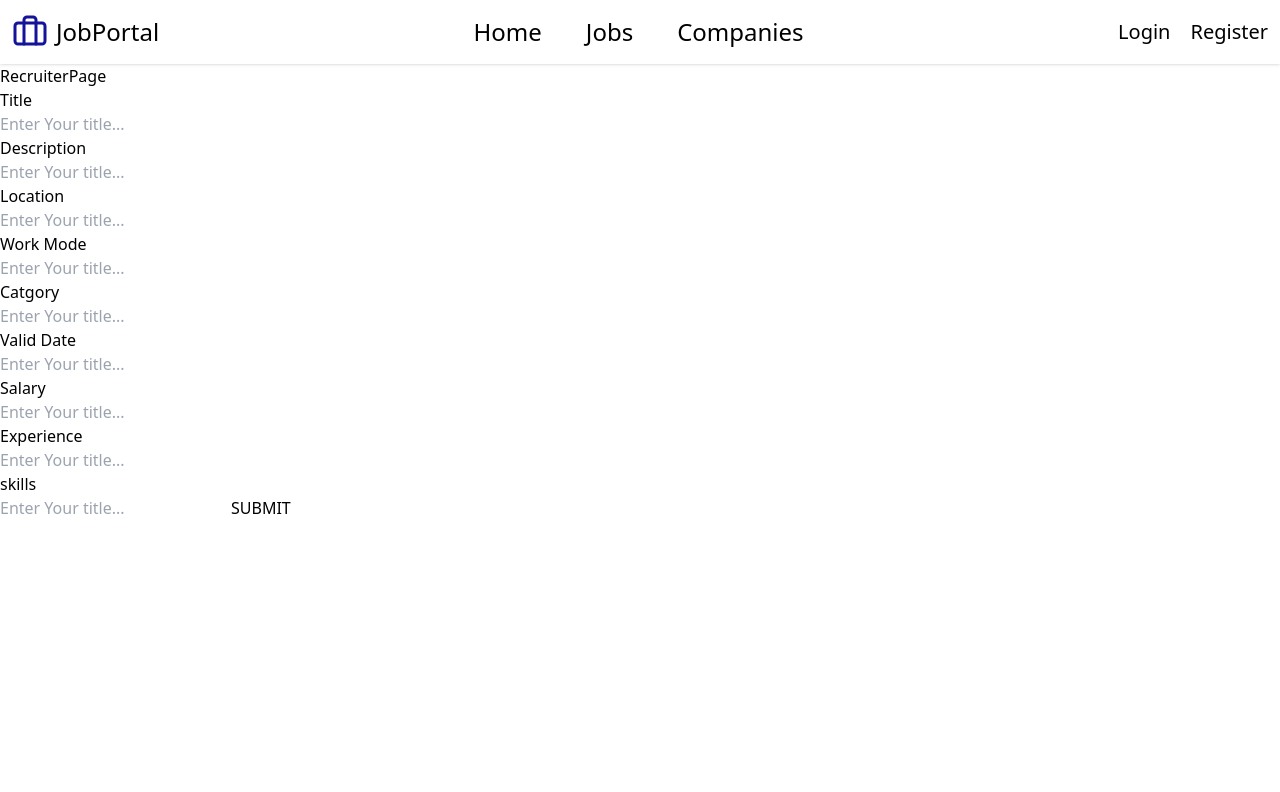
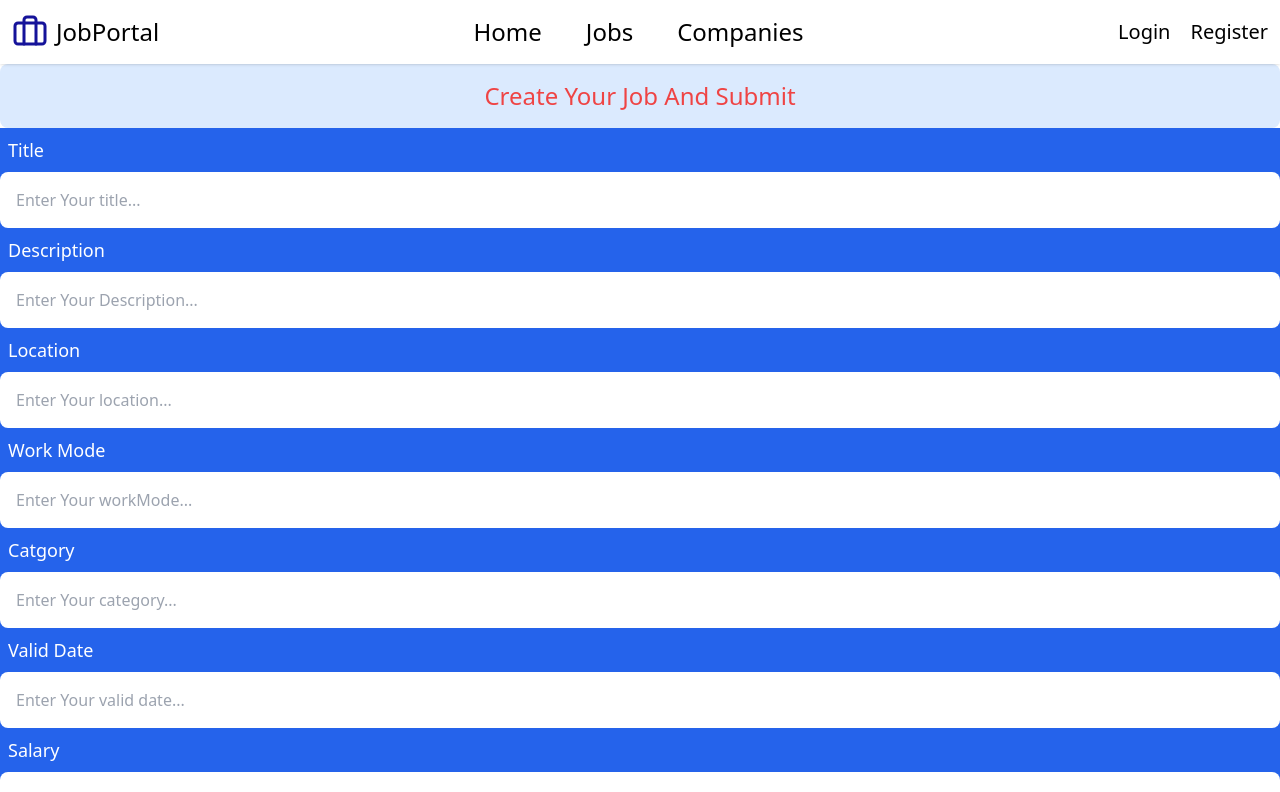
Before and after one commit to shamshadalam232/full-job-portal, a React app in the folder frontend/: page /create-job in a window 1280 px wide. Shown: the top 792 px of the page. Built offline with nearby package versions, Linux system fonts and the light colour scheme; no server answers; the HTML template or start-up script is replaced by a standard one.

Commit message:
some new styleing

```diff
--- a/frontend/src/pages/CreatePage.jsx
+++ b/frontend/src/pages/CreatePage.jsx
@@ -19,16 +19,32 @@ export default function CreatePage() {
   return (
     <>
     <div>
-      <h1>Applicants</h1>
+      <h1 className='text-center text-2xl p-4 bg-slate-300 text-white rounded-lg'>This Job Applicants</h1>
     </div>
 
     {applicant.map((item) => {
       return (
-      <div key={item._id}>
-       <h1>{item.candidate.name}</h1>
-       <h1>{item.candidate.email}</h1>
-       <h1>{item.candidate.phone}</h1>
-       <h1>{item.candidate.resume}</h1>
+      <div key={item._id} className='bg-blue-100 rounded-lg p-4 m-2'>
+        <div className='flex gap-4'>
+          <h1>Name :</h1>
+          <h1>{item.candidate.name}</h1>
+        </div>
+        <div className='flex gap-4'>
+          <h1>Email :</h1>
+          <h1>{item.candidate.email}</h1>
+        </div>
+        <div className='flex gap-4'>
+          <h1>Phone No :</h1>
+           <h1>{item.candidate.phone}</h1>
+        </div>
+        <div className='flex gap-4'>
+          <h1>Resume :</h1>
+          <h1>{item.candidate.resume}</h1>
+        </div>
+
+
+
+
     </div>
       )
     })}
--- a/frontend/src/pages/EditPage.jsx
+++ b/frontend/src/pages/EditPage.jsx
@@ -18,11 +18,11 @@ export default function EditPage() {
 
   const [companyLogo, setCompanyLogo] = useState(null)
 
-  useEffect (() => {
+  useEffect(() => {
     const getJob = async () => {
       const res = await api.get('/users/get-company')
       setFormData({
-         companyName : res.data.findCompany.companyName,
+        companyName: res.data.findCompany.companyName,
         companyDescription: res.data.findCompany.companyDescription,
         companyLocation: res.data.findCompany.companyLocation,
         companyIndustry: res.data.findCompany.companyIndustry,
@@ -34,7 +34,7 @@ export default function EditPage() {
       console.log(res.data.findCompany)
     }
     getJob()
-  },[])
+  }, [])
 
   const navigate = useNavigate()
 
@@ -59,7 +59,7 @@ export default function EditPage() {
     data.append('companyDescription', formData.companyDescription)
     data.append('companySocialLinks', formData.companySocialLinks)
 
-  if(companyLogo){
+    if (companyLogo) {
       data.append('companyLogo', companyLogo)
     }
     navigate('/company/profile')
@@ -71,32 +71,48 @@ console.log("FORM DATA:", [...data.entries()])
 
   return (
     <>
-      <div>EditPage</div>
+      <div className='bg-gray-100 p-4 text-2xl text-center'>Edit Your Company Profile</div>
+      <div className='bg-blue-100'>
+        <form onSubmit={handleSubmit}>
           <div>
-        <form onSubmit={handleSubmit}>
+            <h1>company Logo</h1>
+            <input className='w-full p-4 rounded-lg' onChange={(e) => setCompanyLogo(e.target.files[0])} name='companyLogo' placeholder='select your new photo' type='file' accept='image/jpeg,image/png' />
 
-          <h1>company Logo</h1>
-          <input onChange={(e) => setCompanyLogo(e.target.files[0])} name='companyLogo' placeholder='select your new photo' type='file' accept='image/jpeg,image/png'/>
+          </div>
+          <div>
+            <h1>Company Name</h1>
+            <input className='w-full p-4 m-2 rounded-lg' value={formData.companyName} onChange={handleChange} name='companyName' placeholder='Enter Your title...' type='text' />
+          </div>
 
-         <h1>Company Name</h1>
-        <input value={formData.companyName} onChange={handleChange} name='companyName' placeholder='Enter Your title...' type='text' />
+          <div>
+            <h1>Company Description</h1>
+            <input className='w-full p-4 m-2 rounded-lg' value={formData.companyDescription} name='companyDescription' onChange={handleChange} placeholder='Enter Your title...' type='text' />
 
-        <h1>Company Description</h1>
-        <input value={formData.companyDescription} name='companyDescription' onChange={handleChange} placeholder='Enter Your title...' type='text' />
+          </div>
+          <div>
+            <h1>Company Industry</h1>
+            <input className='w-full p-4 m-2 rounded-lg' value={formData.companyIndustry} onChange={handleChange} name='companyIndustry' placeholder='Enter Your title...' type='text' />
 
-        <h1>Company Industry</h1>
-        <input value={formData.companyIndustry} onChange={handleChange} name='companyIndustry' placeholder='Enter Your title...' type='text' />
+          </div>
+          <div>
+            <h1>Company Location</h1>
+            <input className='w-full p-4 m-2 rounded-lg' value={formData.companyLocation} onChange={handleChange} name='companyLocation' placeholder='Enter Your title...' type='text' />
 
-        <h1>Company Location</h1>
-        <input value={formData.companyLocation} onChange={handleChange} name='companyLocation' placeholder='Enter Your title...' type='text' />
+          </div>
+          <div>
+            <h1>Company Size</h1>
+            <input className='w-full p-4 m-2 rounded-lg' value={formData.companySize} onChange={handleChange} name='companySize' placeholder='Enter Your title...' type='text' />
 
-        <h1>Company Size</h1>
-        <input value={formData.companySize} onChange={handleChange} name='companySize' placeholder='Enter Your title...' type='text' />
+          </div>
+          <div>
+            <h1>Company Founded Year</h1>
+            <input className='w-full p-4 m-2 rounded-lg' value={formData.companyFoundedYear} onChange={handleChange} name='companyFoundedYear' placeholder='Enter Your title...' type='text' />
 
-        <h1>Company Founded Year</h1>
-        <input value={formData.companyFoundedYear} onChange={handleChange} name='companyFoundedYear' placeholder='Enter Your title...' type='text' />
+          </div>
+          <div>
+            <button className='w-full p-4 m-2 rounded-lg bg-blue-600 text-white hover:scale-95' type='submit'>SUBMIT</button>
 
-        <button type='submit'>SUBMIT</button>
+          </div>
         </form>
       </div>
     </>
--- a/frontend/src/pages/RecruiterDash.jsx
+++ b/frontend/src/pages/RecruiterDash.jsx
@@ -25,21 +25,39 @@ export default function RecruiterDash() {
 
     {recruiterApplication.map((item) => {
   return (
-    <div key={item._id}>
-      <div>{item.candidate.name}</div>
-      <div>{item.candidate.email}</div>
-      <div>{item.candidate.phone}</div>
-      <div>{item.job.title}</div>
+    <div className='bg-slate-400 p-2 m-2 rounded-lg'>
+    <div key={item._id} className='p-4 '>
+      <div className='flex gap-4'>
+        <span>Name :</span>
+        <p>{item.candidate.name}</p>
+        </div>
+
+      <div className='flex gap-4 '>
+        <span>Email :</span>
+        <p className='flex md:flex-col'>{item.candidate.email}</p>
+      </div>
+
+      <div className='flex gap-4'>
+        <span>Mob No :</span>
+        <p>{item.candidate.phone}</p>
+        </div>
+
+      <div className='flex gap-4'>
+        <span>Title :</span>
+        <p>{item.job.title}</p>
+        </div>
+
       <div>{item.candidate.resume}</div>
 
       <div>
-        Status
-        <select value={item.status} onChange={(e) => handleStatusChange(item._id, e.target.value)}>
+        Status :
+        <select className='ml-4' value={item.status} onChange={(e) => handleStatusChange(item._id, e.target.value)}>
           <option>Pending</option>
           <option>In Progress</option>
           <option>Reject</option>
         </select>
       </div>
+    </div>
     </div>
   );
 }
--- a/frontend/src/pages/RecruiterPage.jsx
+++ b/frontend/src/pages/RecruiterPage.jsx
@@ -33,37 +33,37 @@ export default function RecruiterPage() {
 
   return (
     <>
-     <div>RecruiterPage</div>
-     <div>
+     <div className='bg-blue-100 flex justify-center text-2xl p-4 text-red-500 rounded-lg'>Create Your Job And Submit</div>
+     <div className='bg-blue-600 text-white'>
       <form onSubmit={handleSubmit}>
-        <h1>Title</h1>
-        <input onChange={handleChange} name='title' placeholder='Enter Your title...' type='text' />
+        <h1 className='p-2 text-lg'>Title</h1>
+        <input className='w-full p-4 rounded-lg' onChange={handleChange} name='title' placeholder='Enter Your title...' type='text' />
 
-        <h1>Description</h1>
-        <input name='description' onChange={handleChange} placeholder='Enter Your title...' type='text' />
+        <h1 className='p-2 text-lg'>Description</h1>
+        <input className='w-full p-4 rounded-lg' name='description' onChange={handleChange} placeholder='Enter Your Description...' type='text' />
 
-        <h1>Location</h1>
-        <input onChange={handleChange} name='location' placeholder='Enter Your title...' type='text' />
+        <h1 className='p-2 text-lg'>Location</h1>
+        <input className='w-full p-4 rounded-lg' onChange={handleChange} name='location' placeholder='Enter Your location...' type='text' />
 
-        <h1>Work Mode</h1>
-        <input onChange={handleChange} name='workMode' placeholder='Enter Your title...' type='text' />
+        <h1 className='p-2 text-lg'>Work Mode</h1>
+        <input className='w-full p-4 rounded-lg' onChange={handleChange} name='workMode' placeholder='Enter Your workMode...' type='text' />
 
-        <h1>Catgory</h1>
-        <input onChange={handleChange} name='category' placeholder='Enter Your title...' type='text' />
+        <h1 className='p-2 text-lg'>Catgory</h1>
+        <input className='w-full p-4 rounded-lg' onChange={handleChange} name='category' placeholder='Enter Your category...' type='text' />
 
-        <h1>Valid Date</h1>
-        <input onChange={handleChange} name='validDate' placeholder='Enter Your title...' type='text' />
+        <h1 className='p-2 text-lg'>Valid Date</h1>
+        <input className='w-full p-4 rounded-lg' onChange={handleChange} name='validDate' placeholder='Enter Your valid date...' type='text' />
 
-        <h1>Salary</h1>
-        <input onChange={handleChange} name='salary' placeholder='Enter Your title...' type='text' />
+        <h1 className='p-2 text-lg'>Salary</h1>
+        <input className='w-full p-4 rounded-lg' onChange={handleChange} name='salary' placeholder='Enter Your salary...' type='text' />
 
-        <h1>Experience</h1>
-        <input onChange={handleChange} name='experience' placeholder='Enter Your title...' type='text' />
+        <h1 className='p-2 text-lg'>Experience</h1>
+        <input className='w-full p-4 rounded-lg' onChange={handleChange} name='experience' placeholder='Enter Your experiance...' type='text' />
 
-        <h1>skills</h1>
-        <input onChange={handleChange} name='skills' placeholder='Enter Your title...' type='text' />
+        <h1 className='p-2 text-lg'>skills</h1>
+        <input className='w-full p-4 rounded-lg' onChange={handleChange} name='skills' placeholder='Enter Your skills...' type='text' />
 
-        <button>SUBMIT</button>
+        <button className='p-4 bg-orange-700 m-3 rounded-lg hover:scale-95'>SUBMIT</button>
       </form>
      </div>
     </>
```
Also changed, not shown: frontend/src/pages/Company.jsx (+30 -5 lines), frontend/src/pages/CreateCompany.jsx (+47 -18 lines). Lines whose indentation alone changed are shown as unchanged.
